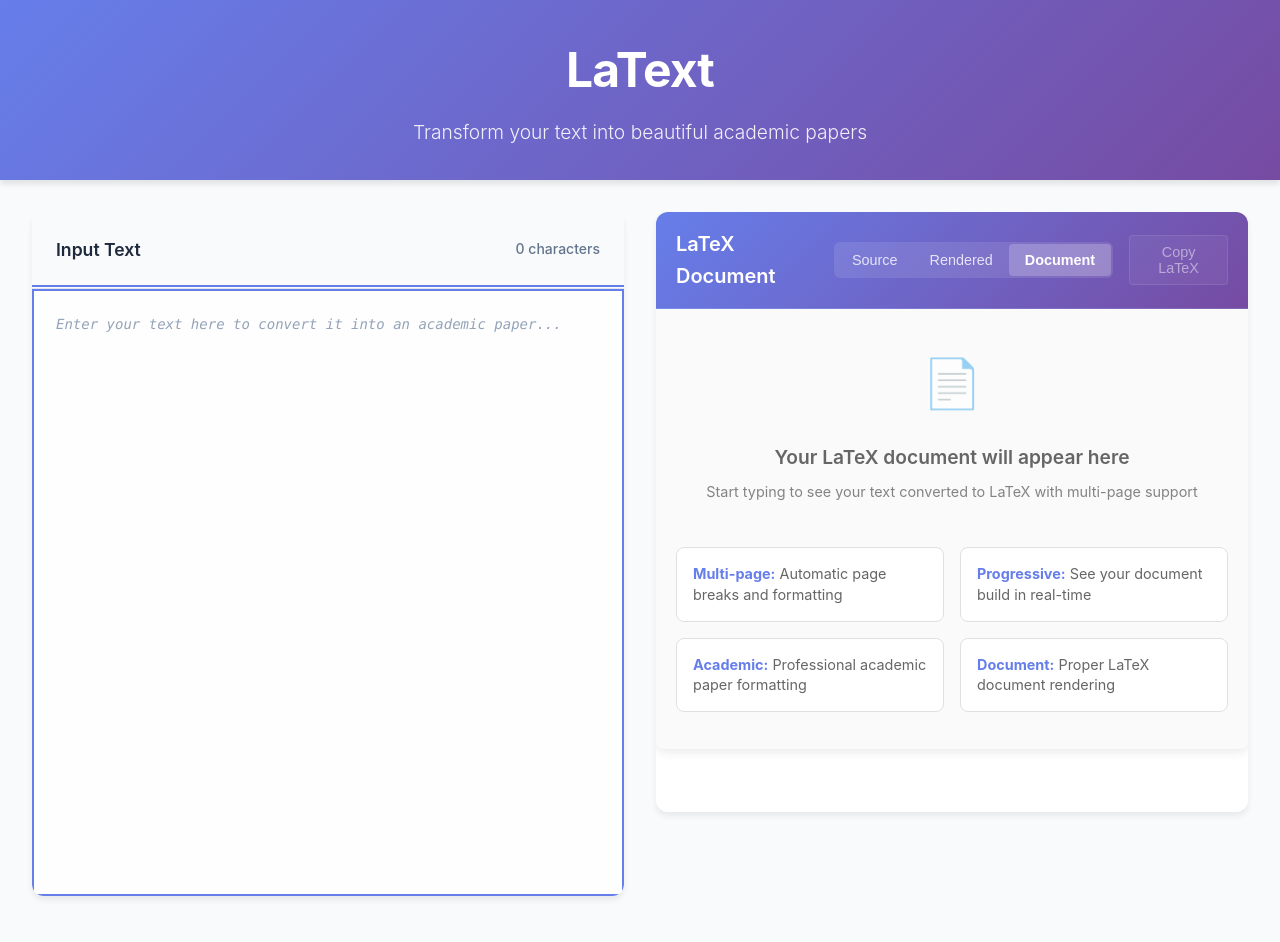
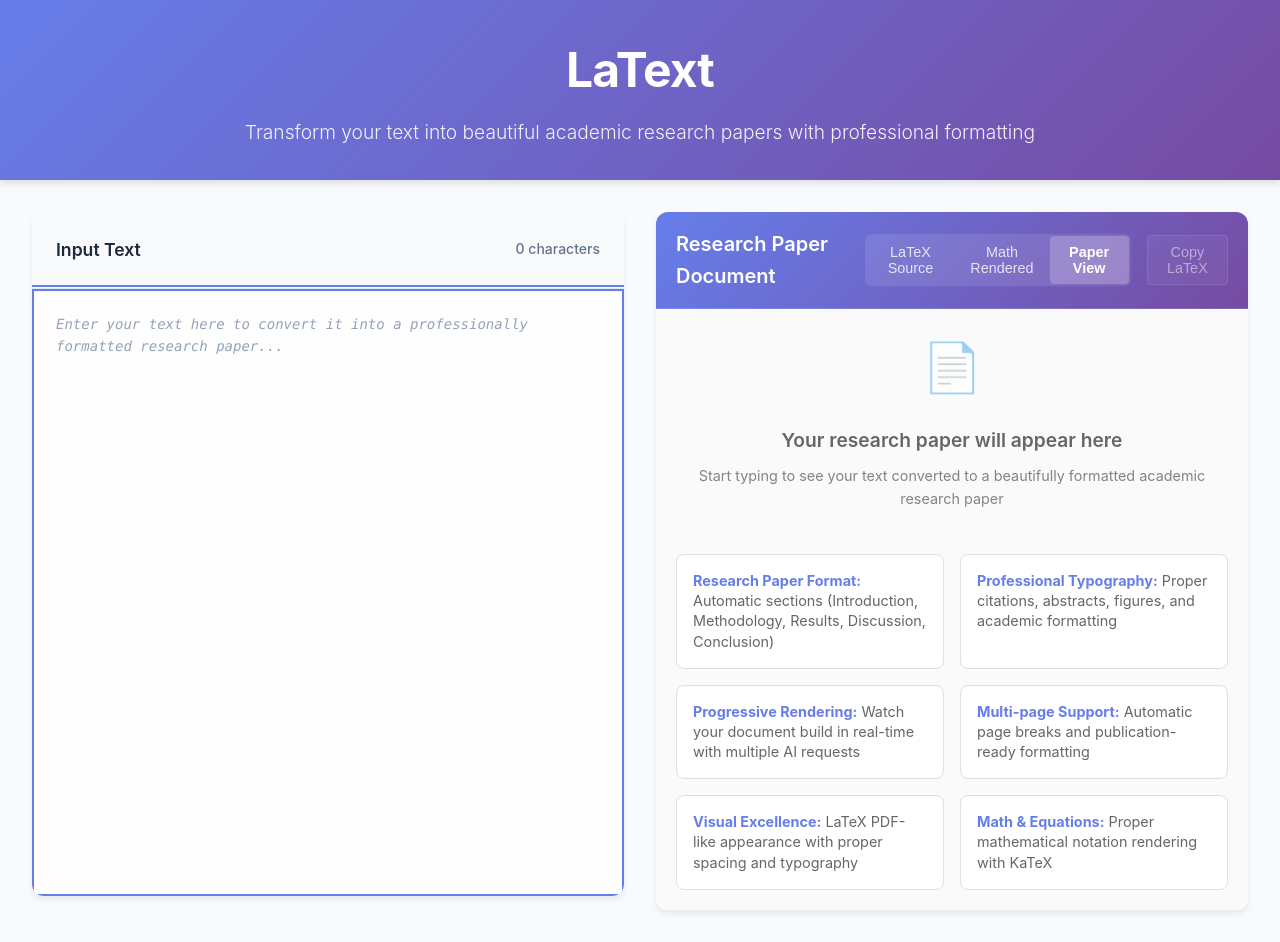
Before and after one commit to tgondil/latext, a React app: page / in a window 1280 px wide. Built offline with nearby package versions, Linux system fonts and the light colour scheme.

Commit message:
progressive loading

```diff
--- a/src/App.js
+++ b/src/App.js
@@ -71,7 +71,7 @@
     <div className="app">
       <header className="app-header">
         <h1>LaText</h1>
-        <p>Transform your text into beautiful academic papers</p>
+        <p>Transform your text into beautiful academic research papers with professional formatting</p>
       </header>
 
       <div className="app-content">
@@ -79,7 +79,7 @@
           <TextInput
             value={inputText}
             onChange={handleTextChange}
-            placeholder="Enter your text here to convert it into an academic paper..."
+            placeholder="Enter your text here to convert it into a professionally formatted research paper..."
           />
         </div>
 
--- a/src/components/LatexRenderer.js
+++ b/src/components/LatexRenderer.js
@@ -54,8 +54,8 @@
       return (
         <div className="loading-container">
           <div className="loading-spinner"></div>
-          <h4>Converting to LaTeX format...</h4>
-          <p>Processing your text for multi-page academic document</p>
+          <h4>Converting to research paper format...</h4>
+          <p>Processing your text with professional academic formatting and multi-page support</p>
         </div>
       );
     }
@@ -82,20 +82,26 @@
     return (
       <div className="latex-placeholder">
         <div className="placeholder-icon">📄</div>
-        <h4>Your LaTeX document will appear here</h4>
-        <p>Start typing to see your text converted to LaTeX with multi-page support</p>
+        <h4>Your research paper will appear here</h4>
+        <p>Start typing to see your text converted to a beautifully formatted academic research paper</p>
         <div className="feature-preview">
           <div className="feature-item">
-            <strong>Multi-page:</strong> Automatic page breaks and formatting
+            <strong>Research Paper Format:</strong> Automatic sections (Introduction, Methodology, Results, Discussion, Conclusion)
           </div>
           <div className="feature-item">
-            <strong>Progressive:</strong> See your document build in real-time
+            <strong>Professional Typography:</strong> Proper citations, abstracts, figures, and academic formatting
           </div>
           <div className="feature-item">
-            <strong>Academic:</strong> Professional academic paper formatting
+            <strong>Progressive Rendering:</strong> Watch your document build in real-time with multiple AI requests
           </div>
           <div className="feature-item">
-            <strong>Document:</strong> Proper LaTeX document rendering
+            <strong>Multi-page Support:</strong> Automatic page breaks and publication-ready formatting
+          </div>
+          <div className="feature-item">
+            <strong>Visual Excellence:</strong> LaTeX PDF-like appearance with proper spacing and typography
+          </div>
+          <div className="feature-item">
+            <strong>Math & Equations:</strong> Proper mathematical notation rendering with KaTeX
           </div>
         </div>
       </div>
@@ -509,26 +515,26 @@
   return (
     <div className="latex-renderer-container">
       <div className="latex-renderer-header">
-        <h3>LaTeX Document</h3>
+        <h3>Research Paper Document</h3>
         <div className="header-controls">
           <div className="view-mode-tabs">
             <button
               className={`view-tab ${viewMode === 'source' ? 'active' : ''}`}
               onClick={() => setViewMode('source')}
             >
-              Source
+              LaTeX Source
             </button>
             <button
               className={`view-tab ${viewMode === 'rendered' ? 'active' : ''}`}
               onClick={() => setViewMode('rendered')}
             >
-              Rendered
+              Math Rendered
             </button>
             <button
               className={`view-tab ${viewMode === 'document' ? 'active' : ''}`}
               onClick={() => setViewMode('document')}
             >
-              Document
+              Paper View
             </button>
           </div>
           <div className="export-buttons">
```
